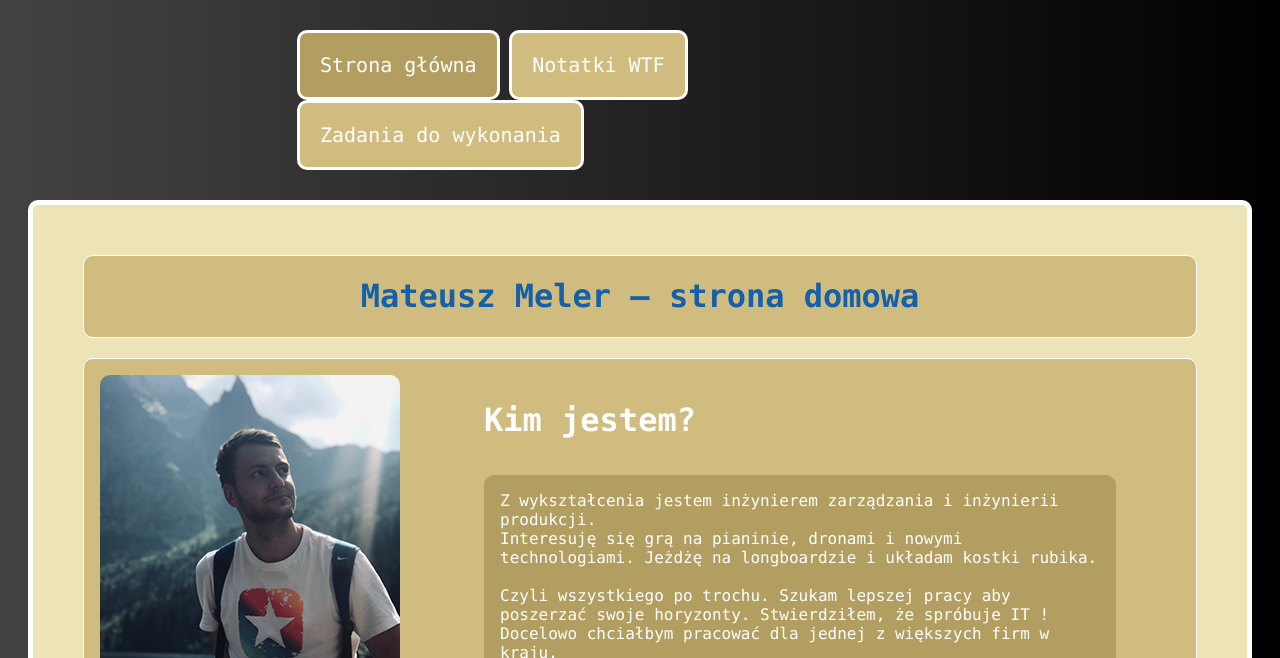
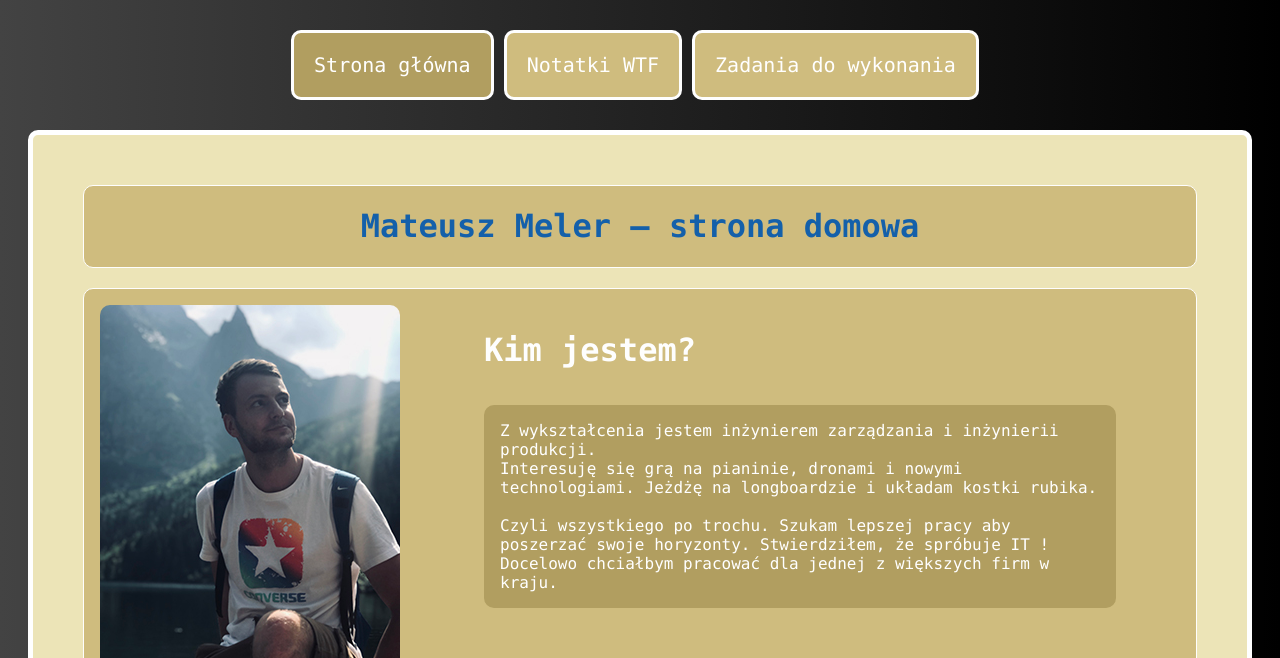
Before and after one commit to Mateusz-Meler/homepage, a plain HTML site: page index.html in a window 1280 px wide. Shown: the top 658 px of the page. Drawn offline with Linux system fonts and the light colour scheme.

Commit message:
adding flex-box navigation

```diff
--- a/main.js
+++ b/main.js
@@ -12,4 +12,4 @@ function calculet (age, firstName) {
 }
 
 const calculate = (myNumber) => myNumber*7;
-console.log(calculate(7));
+console.log(calculate(8));
--- a/style.css
+++ b/style.css
@@ -43,10 +43,10 @@ footer {
 
 .navigation {
   margin: 30px auto;
-  max-width: 686px;
+  display: flex;
+  justify-content: center;
 }
 .navigation__link {
-  display: inline-block;
   color: #fff;
   padding: 20px;
   border-radius: 10px;
@@ -54,6 +54,7 @@ footer {
   background-color: #cfbc7e;
   font-size: 20px;
   text-decoration: none;
+  margin-right: 10px;
 }
 
 .navigation__link--home-page {
```
